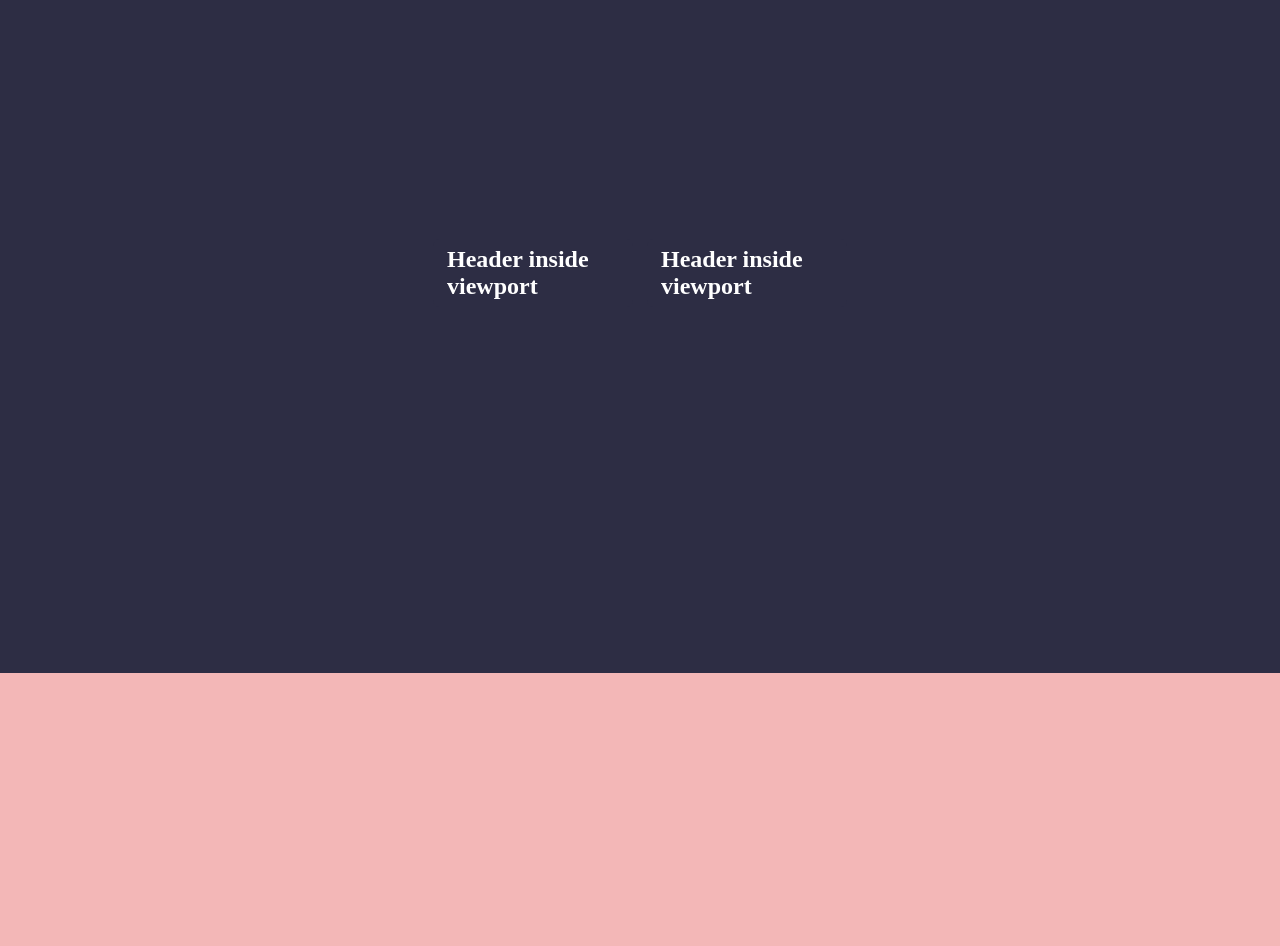
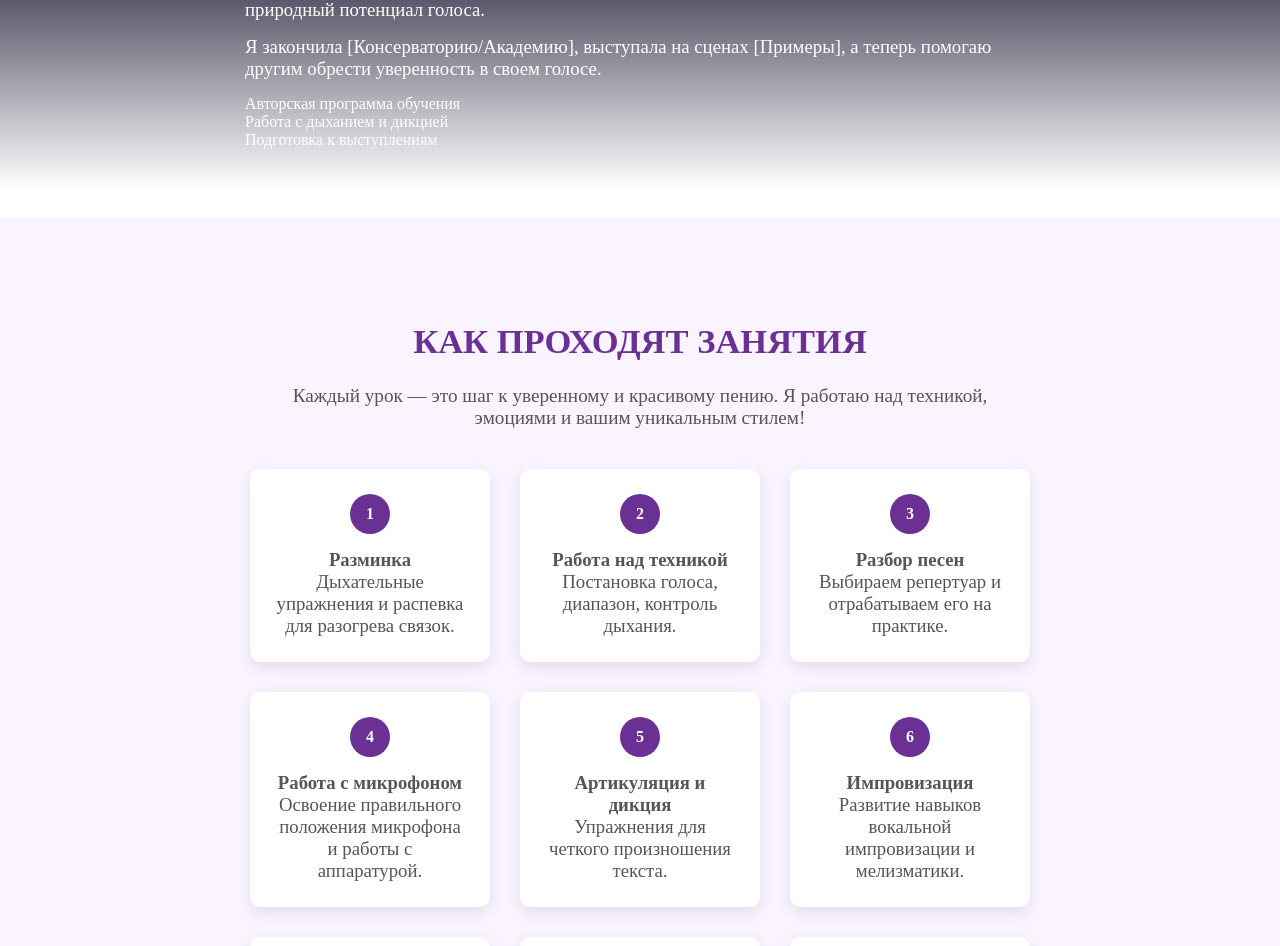
Before and after one commit to Konstantin-86/vocal2.0, a Next.js app: page / in a window 1280 px wide. Shown: the part 1607-2553 px from the top of the page. Built offline with nearby package versions, Linux system fonts and the light colour scheme.

Commit message:
add new section howitwork

```diff
--- a/src/app/globals.css
+++ b/src/app/globals.css
@@ -6,8 +6,9 @@
   --primary-hover: #1d4ed8;
   --secondary: #f1f5f97e;
   --secondary-hover: #e2e8f0;
+  --secondary-text: #555;
 
-  --accent: #d4af37;
+  --accent: #6a3093;
 
   --border: #e2e8f0;
   --border-dark: #cbd5e1;
@@ -28,8 +29,8 @@
   --placeholder: #9ca3af;
 
   /* //текст  */
-  --text32to16: clamp(1rem, 0.75rem + 1.25vw, 2rem);
-  --text15to12: clamp(0.75rem, 0.7031rem + 0.2344vw, 0.9375rem);
+  --text32to16: clamp(1.125rem, 0.7813rem + 1.7188vw, 2.5rem);
+  --text15to12: clamp(0.9375rem, 0.8594rem + 0.3906vw, 1.25rem);
 
   /* Особые элементы */
   --link: #3b82f6;
--- a/src/app/page.tsx
+++ b/src/app/page.tsx
@@ -1,14 +1,14 @@
-import Link from "next/link";
-import styles from "./page.module.css";
 import MainContent from "@/components/MainContent";
 import MainPage from "@/components/MainPage";
 import AboutMe from "@/components/AboutMe";
+import HowItWorks from "@/components/HowItWork/HowItWorks";
 
 export default function Home() {
   return (
     <>
       <MainPage />
       <AboutMe />
+      <HowItWorks />
       <MainContent />
     </>
   );
--- a/src/components/AboutMe.tsx
+++ b/src/components/AboutMe.tsx
@@ -40,13 +40,14 @@ const AboutMe = () => {
                 </p>
               </div>
               <ul className={styles.list}>
-                <li>✅ Авторская программа обучения</li>
-                <li>✅ Работа с дыханием и дикцией</li>
-                <li>✅ Подготовка к выступлениям</li>
+                <li>Авторская программа обучения</li>
+                <li>Работа с дыханием и дикцией</li>
+                <li>Подготовка к выступлениям</li>
               </ul>
             </div>
           </div>
         </div>
+        <div className={styles.bgGradient}></div>
       </section>
     </div>
   );
--- /dev/null
+++ b/src/components/HowItWork/HowItWorks.tsx
@@ -0,0 +1,59 @@
+import Image from "next/image";
+import Title from "../Title";
+import Steps from "./StepsList";
+
+import img1 from "@/images/HowitWork/howitwork.jpg";
+import img2 from "@/images/HowitWork/howitwork2.jpg";
+
+import styles from "@/styles/HowItWork/HowItWorks.module.css";
+
+const HowItWorks = () => {
+  return (
+    <section className={styles.section} id="how-it-works">
+      <div className="container">
+        <Title text="Как проходят занятия" color="var(--accent)" />
+        <p className={styles.subtitle}>
+          Каждый урок — это шаг к уверенному и красивому пению. Я работаю над
+          техникой, эмоциями и вашим уникальным стилем!
+        </p>
+
+        <Steps />
+
+        <div className={styles.formats}>
+          <h3>Форматы занятий:</h3>
+          <ul>
+            <li>
+              🎤 <strong>Индивидуально</strong> — персональный подход.
+            </li>
+            <li>
+              👥 <strong>Групповые</strong> — дуэты/ансамбли (по желанию).
+            </li>
+            <li>
+              🌐 <strong>Онлайн</strong> — Zoom/Skype с записью урока.
+            </li>
+            <li>
+              🏠 <strong>Оффлайн</strong> — студия в Москве (м. Тверская).
+            </li>
+          </ul>
+        </div>
+
+        <div className={styles.gallery}>
+          <Image src={img1} width={300} height={200} alt="Урок вокала" />
+          <Image
+            src={img2}
+            width={300}
+            height={200}
+            alt="Работа над дыханием"
+          />
+          <video controls poster="/videos/poster.jpg">
+            <source src="/videos/lesson-demo.mp4" type="video/mp4" />
+          </video>
+        </div>
+
+        <button className={styles.ctaButton}>Записаться на пробный урок</button>
+      </div>
+    </section>
+  );
+};
+
+export default HowItWorks;
--- /dev/null
+++ b/src/components/HowItWork/StepsList.tsx
@@ -0,0 +1,74 @@
+"use client";
+
+import styles from "@/styles/HowItWork/Steps.module.css";
+
+interface Step {
+  id: number;
+  title: string;
+  description: string;
+}
+
+const stepsData: Step[] = [
+  {
+    id: 1,
+    title: "Разминка",
+    description: "Дыхательные упражнения и распевка для разогрева связок.",
+  },
+  {
+    id: 2,
+    title: "Работа над техникой",
+    description: "Постановка голоса, диапазон, контроль дыхания.",
+  },
+  {
+    id: 3,
+    title: "Разбор песен",
+    description: "Выбираем репертуар и отрабатываем его на практике.",
+  },
+  {
+    id: 4,
+    title: "Работа с микрофоном",
+    description:
+      "Освоение правильного положения микрофона и работы с аппаратурой.",
+  },
+  {
+    id: 5,
+    title: "Артикуляция и дикция",
+    description: "Упражнения для четкого произношения текста.",
+  },
+  {
+    id: 6,
+    title: "Импровизация",
+    description: "Развитие навыков вокальной импровизации и мелизматики.",
+  },
+  {
+    id: 7,
+    title: "Работа с резонаторами",
+    description: "Нахождение и развитие грудного и головного резонирования.",
+  },
+  {
+    id: 8,
+    title: "Сценическое движение",
+    description: "Сочетание пения с движением, работа над харизмой.",
+  },
+  {
+    id: 9,
+    title: "Запись в студии",
+    description: "Практика работы в студийных условиях, дубляж.",
+  },
+];
+
+const Steps = () => {
+  return (
+    <div className={styles.steps}>
+      {stepsData.map((step) => (
+        <div key={step.id} className={styles.step}>
+          <div className={styles.stepIcon}>{step.id}</div>
+          <h3>{step.title}</h3>
+          <p>{step.description}</p>
+        </div>
+      ))}
+    </div>
+  );
+};
+
+export default Steps;
--- a/src/components/MainContent.tsx
+++ b/src/components/MainContent.tsx
@@ -27,10 +27,6 @@ const MainContent = () => {
           </h2>
         </div>
       </div>
-
-      <div className={styles.scroll}>
-        <div className={styles.box}></div>
-      </div>
       <div className={styles.bkock}></div>
     </>
   );
--- a/src/components/MainPage.tsx
+++ b/src/components/MainPage.tsx
@@ -13,7 +13,6 @@ const MainPage = () => {
         src={bgLarge}
         alt="Добро пожаловать!"
       />
-      {/*  <Image fill priority className={styles.mainBg2} src={bgLarge2} alt="" /> */}
 
       <div className="container">
         <h1 className={styles.title}>Main title</h1>
--- a/src/components/Title.tsx
+++ b/src/components/Title.tsx
@@ -6,16 +6,19 @@ import styles from "@/styles/Title.module.css";
 interface IProps {
   text: string;
   repeatOne?: boolean;
+  color?: string;
 }
 
-const Title = ({ text, repeatOne = false }: IProps) => {
+const Title = ({ text, repeatOne = false, color = "var(--text)" }: IProps) => {
   const [ref, inView] = useInView({
     threshold: 0.3,
     triggerOnce: repeatOne,
   });
   return (
     <div ref={ref}>
-      <h2 className={inView ? styles.text : styles.texthide}>{text}</h2>
+      <h2 style={{ color }} className={inView ? styles.text : styles.texthide}>
+        {text}
+      </h2>
     </div>
   );
 };
--- a/src/styles/AboutMe.module.css
+++ b/src/styles/AboutMe.module.css
@@ -1,14 +1,26 @@
 .about {
+  position: relative;
   padding-top: 100px;
+  margin-bottom: 70px;
+}
+.bgGradient {
+  position: absolute;
+  content: "";
+  bottom: -70px;
+  left: 0;
+  z-index: -1;
+  width: 100%;
+  height: 300px;
+  background: linear-gradient(to bottom, #2d2d44, #2d2d44 10%, white 90%);
 }
 .wrapContent {
   display: flex;
   justify-content: space-between;
   gap: 24px;
+  flex-wrap: wrap;
 }
 
 .imageWrap {
-  flex: 1;
   border-radius: 7px;
   overflow: hidden;
 }
@@ -20,5 +32,13 @@
 .content {
   flex: 1;
 }
-.subtitle {
+.subtitle p {
+  margin-block: 14px;
 }
+.text p {
+  line-height: 120%;
+  margin-bottom: 14px;
+}
+.list {
+  list-style: none;
+}
--- /dev/null
+++ b/src/styles/HowItWork/HowItWorks.module.css
@@ -0,0 +1,80 @@
+.section {
+  margin-top: -1px;
+  padding: 80px 0;
+  background: #f9f4ff;
+  text-align: center;
+}
+
+.title {
+  font-size: 2.5rem;
+  color: #6a3093;
+  margin-bottom: 20px;
+}
+
+.subtitle {
+  font-size: 1.2rem;
+  color: var(--secondary-text);
+  max-width: 700px;
+  margin: 0 auto 40px;
+}
+
+.formats {
+  color: var(--secondary-text);
+  background: white;
+  padding: 30px;
+  border-radius: 10px;
+  max-width: 600px;
+  margin: 0 auto 50px;
+  box-shadow: 0 5px 15px rgba(0, 0, 0, 0.1);
+}
+
+.formats h3 {
+  margin-bottom: 14px;
+}
+
+.formats ul {
+  text-align: left;
+  list-style: none;
+  padding: 0;
+  display: flex;
+  flex-direction: column;
+  justify-content: center;
+  align-items: center;
+}
+
+.formats li {
+  margin: 7px 0;
+  font-size: 1.1rem;
+}
+
+.gallery {
+  display: flex;
+  flex-wrap: wrap;
+  gap: 20px;
+  justify-content: center;
+  margin-bottom: 40px;
+}
+
+.gallery img,
+.gallery video {
+  width: 300px;
+  height: 200px;
+  object-fit: cover;
+  border-radius: 8px;
+}
+
+.ctaButton {
+  background: #ff6b6b;
+  color: white;
+  border: none;
+  padding: 15px 30px;
+  font-size: 1.2rem;
+  border-radius: 50px;
+  cursor: pointer;
+  transition: all 0.3s;
+}
+
+.ctaButton:hover {
+  background: #ff5252;
+  transform: translateY(-3px);
+}
--- /dev/null
+++ b/src/styles/HowItWork/Steps.module.css
@@ -0,0 +1,36 @@
+.steps {
+  display: flex;
+  justify-content: center;
+  gap: 30px;
+  margin-bottom: 50px;
+  flex-wrap: wrap;
+}
+
+.step {
+  background: white;
+  color: var(--secondary-text);
+  border-radius: 10px;
+  padding: 25px;
+  width: 240px;
+  box-shadow: 0 5px 15px rgba(0, 0, 0, 0.1);
+  transition: box-shadow 0.2s;
+}
+
+.stepIcon {
+  background: #6a3093;
+  color: white;
+  width: 40px;
+  height: 40px;
+  border-radius: 50%;
+  display: flex;
+  align-items: center;
+  justify-content: center;
+  margin: 0 auto 15px;
+  font-weight: bold;
+}
+
+@media (hover: hover) {
+  .step:hover {
+    box-shadow: 0 5px 15px rgba(46, 44, 44, 0.404);
+  }
+}
--- a/src/styles/MainContent.module.css
+++ b/src/styles/MainContent.module.css
@@ -6,6 +6,7 @@
   display: flex;
   justify-content: center;
   align-items: center;
+  flex-wrap: wrap;
 }
 .text,
 .texthide {
```
Also changed, not shown: src/images/HowitWork/howitwork.jpg (added), src/images/HowitWork/howitwork2.jpg (added).
